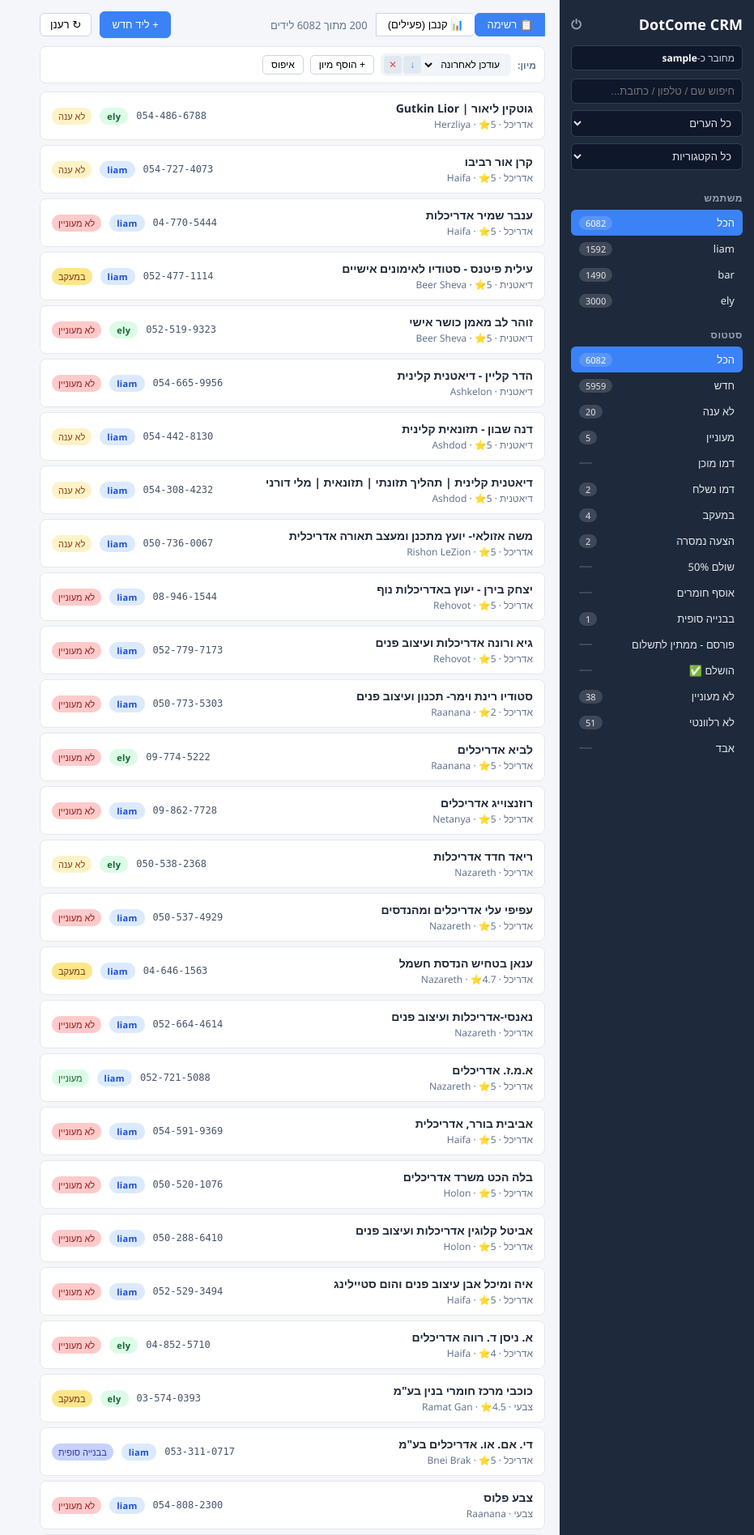
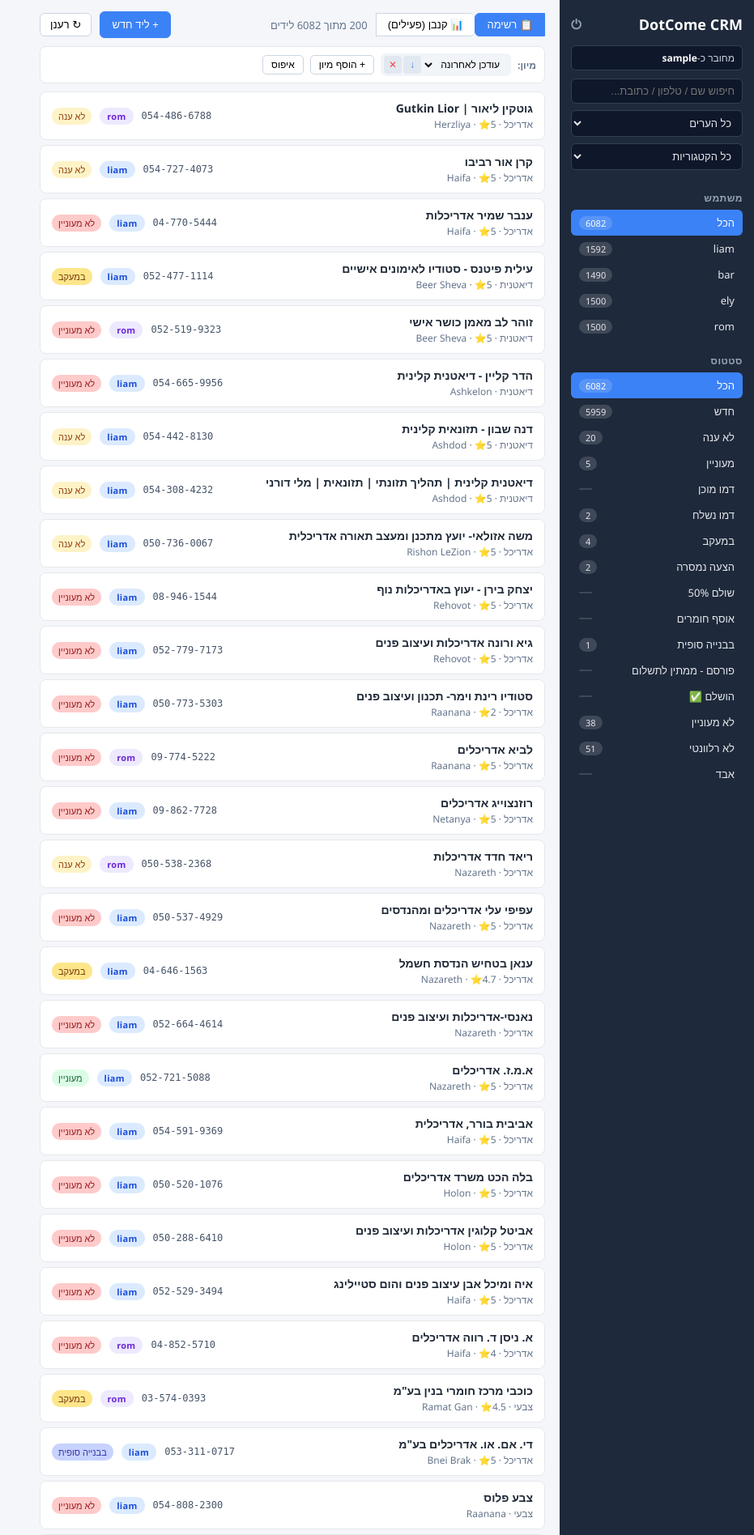
Before and after one commit to liamgolanbusiness-prog/DotComeCRM, a Flask app: page / in a window 1280 px wide. Shown: the top 1896 px of the page at 81% size, without its empty margins (349-1280 px from the left). Run offline with Flask 3, Linux system fonts and the light colour scheme; the visitor is signed in with stand-in values (Sample User, id 1); data comes from the database, SQL or seed files in the repository; both versions use the stored data as it was after the commit.

Commit message:
Onboard 'rom' with 500 leads from each existing user
Adds rom back to USERS with their own password and a violet badge.
On startup, if rom owns no leads, transfers 500 random leads from
liam, bar, and ely to rom and logs each as an owner_change event.
Guarded on rom_count == 0 so subsequent boots and any later manual
reassignments are preserved.

Co-Authored-By: Claude Opus 4.7 (1M context) <noreply@anthropic.com>

```diff
--- a/app.py
+++ b/app.py
@@ -12,6 +12,7 @@ USERS = {
     "liam": "Liami123!",
     "bar":  "Avnon123",
     "ely":  "Ely123!",
+    "rom":  "Romchuk123!",
 }
 
 # First-boot seeding: when CRM_DB_PATH points at a mounted volume that's empty
@@ -150,6 +151,22 @@ def ensure_schema():
         f"UPDATE leads SET owner='ely' WHERE owner IS NOT NULL AND owner NOT IN ({placeholders})",
         USER_KEYS,
     )
+
+    # Onboard 'rom' with a starting book of 500 leads from each other user.
+    # Runs only when rom owns nothing, so subsequent boots are no-ops and
+    # manual reassignments aren't undone.
+    if "rom" in USERS:
+        rom_count = con.execute("SELECT COUNT(*) FROM leads WHERE owner='rom'").fetchone()[0]
+        if rom_count == 0:
+            rng = random.Random(0xC0FFEE5EED)
+            for u in ("liam", "bar", "ely"):
+                ids = [r["id"] for r in con.execute(
+                    "SELECT id FROM leads WHERE owner=? ORDER BY id", (u,)).fetchall()]
+                rng.shuffle(ids)
+                for lid in ids[:500]:
+                    con.execute("UPDATE leads SET owner='rom' WHERE id=?", (lid,))
+                    log_event(con, lid, "owner_change",
+                              {"from": u, "to": "rom"}, user="system")
 
     unassigned = [r["id"] for r in con.execute("SELECT id FROM leads WHERE owner IS NULL").fetchall()]
     if unassigned:
--- a/static/style.css
+++ b/static/style.css
@@ -55,6 +55,7 @@ header button { padding:6px 12px; border:1px solid #cbd5e1; background:#fff; bor
 .owner-badge.owner-liam { background:#dbeafe; color:#1d4ed8; }
 .owner-badge.owner-bar  { background:#fee2e2; color:#b91c1c; }
 .owner-badge.owner-ely  { background:#dcfce7; color:#166534; }
+.owner-badge.owner-rom  { background:#ede9fe; color:#6d28d9; }
 .owner-badge.owner-mine { box-shadow:inset 0 0 0 2px rgba(0,0,0,.12); }
 .kcard .owner-badge { display:inline-block; margin-top:4px; font-size:10px; padding:1px 6px; }
 
```
Also changed, not shown: crm.db.
